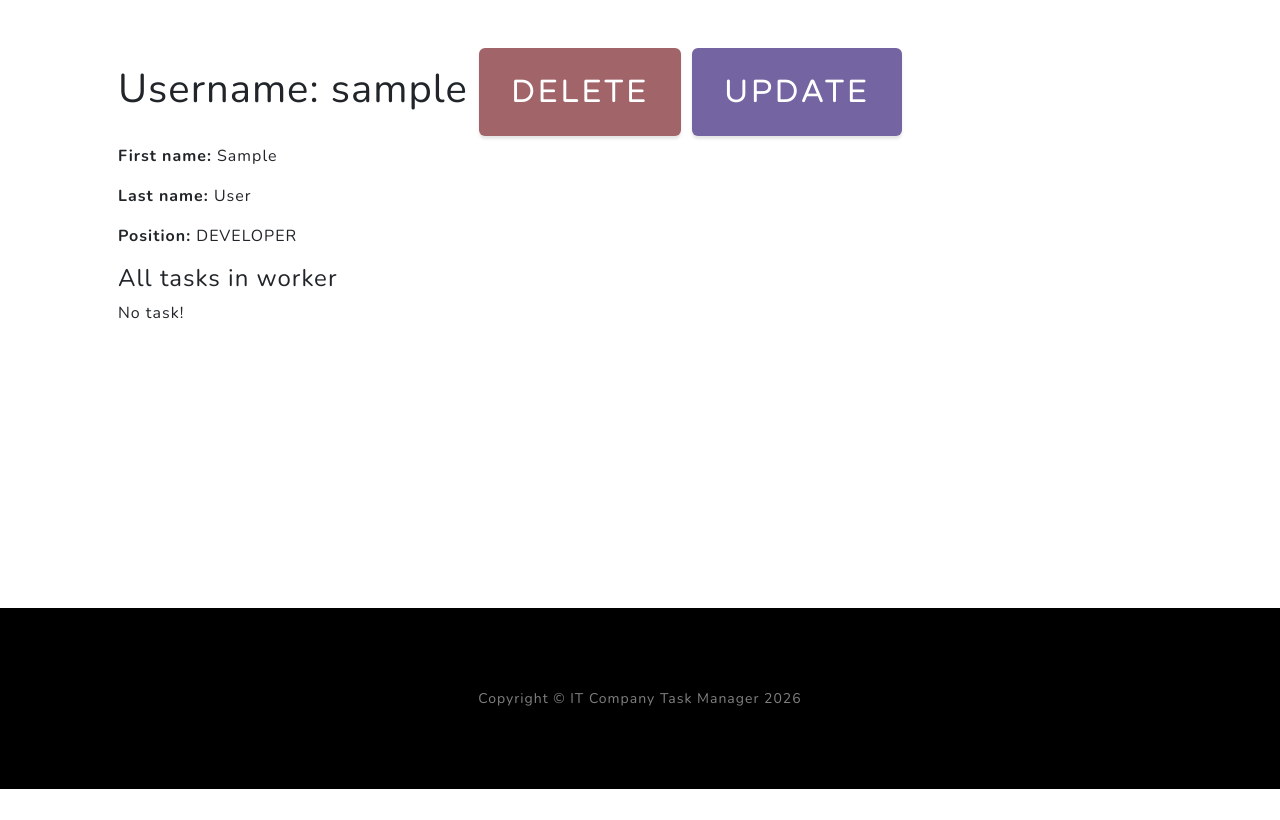
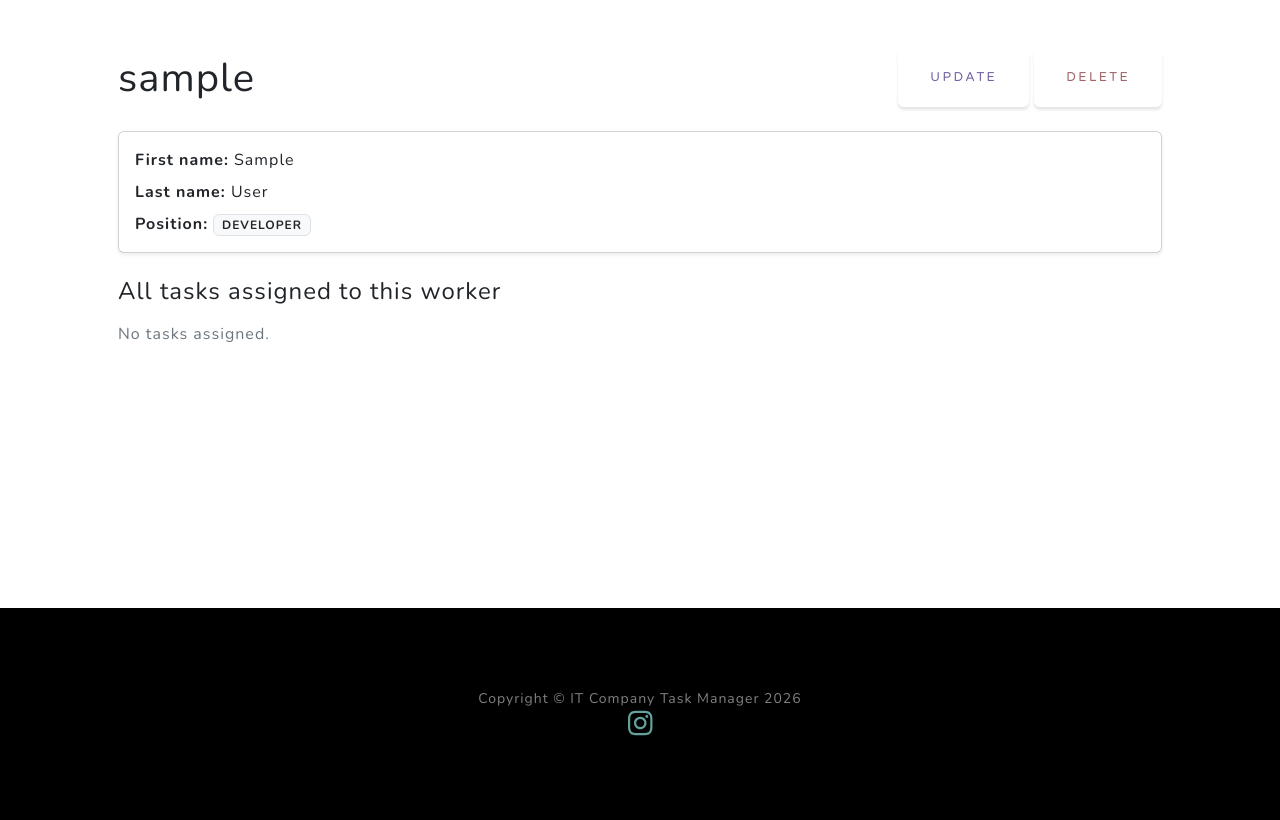
Before and after one commit to spmspi/-IT-Company-Task-Manager, a Django app: page /worker/1/ in a window 1280 px wide. Shown: the part 72-892 px from the top of the page. Before the commit the page ends 861 px from the top, so only its background shows below. Run offline with Django 5.2, Linux system fonts and the light colour scheme; the visitor is signed in with stand-in values (Sample User, id 1); data comes from the database, SQL or seed files in the repository; data that the repository does not hold is empty; some libraries are stand-ins or nearby versions.

Commit message:
read display deteil html and add icon instagram in footer

```diff
--- a/task_manager/settings.py
+++ b/task_manager/settings.py
@@ -28,7 +28,7 @@ DEBUG = True
 ALLOWED_HOSTS = []
 
 AUTH_USER_MODEL = "catalog.Worker"
-
+LOGIN_REDIRECT_URL = "catalog:index"
 
 # Application definition
 
--- a/templates/base.html
+++ b/templates/base.html
@@ -62,6 +62,10 @@
 
     <footer class="footer bg-black small text-center text-white-50">
         <div class="container px-4 px-lg-5">Copyright &copy; IT Company Task Manager 2026</div>
+        <div><a href="https://www.instagram.com/spmspi?igsh=aHN1aW5nbzRxaWZs&utm_source=qr" target="_blank" rel="noopener noreferrer">
+          <i class="fa-brands fa-instagram fa-2x"></i>
+            </a>
+        </div>
     </footer>
 
     <script src="https://cdn.jsdelivr.net/npm/bootstrap@5.2.3/dist/js/bootstrap.bundle.min.js"></script>
--- a/templates/catalog/worker_detail.html
+++ b/templates/catalog/worker_detail.html
@@ -1,48 +1,76 @@
 {% extends "base.html" %}
 
 {% block content %}
-  <h1>
-    Username: {{ worker.username }}
-    <a href="{% url 'catalog:worker-delete' pk=worker.id %}" class="btn btn-danger link-to-page">
-      Delete
-    </a>
+  <div class="d-flex justify-content-between align-items-center mb-4">
+    <h1 class="mb-0">{{ worker.username }}</h1>
+    <div>
+      <a href="{% url 'catalog:worker-update' pk=worker.id %}" class="btn btn-outline-secondary">
+        Update
+      </a>
+      <a href="{% url 'catalog:worker-delete' pk=worker.id %}"
+         class="btn btn-outline-danger">
+        Delete
+      </a>
+    </div>
+  </div>
 
-    <a href="{% url 'catalog:worker-update' pk=worker.id %}" class="btn btn-secondary link-to-page">
-      Update
-    </a>
-  </h1>
+  <div class="card shadow-sm mb-4">
+    <div class="card-body">
+      <p class="mb-2"><strong>First name:</strong> {{ worker.first_name }}</p>
+      <p class="mb-2"><strong>Last name:</strong> {{ worker.last_name }}</p>
+      <p class="mb-0"><strong>Position:</strong>
+        <span class="badge bg-light text-dark border">{{ worker.position }}</span>
+      </p>
+    </div>
+  </div>
 
-  <p><strong>First name:</strong> {{ worker.first_name }}</p>
-  <p><strong>Last name:</strong> {{ worker.last_name }}</p>
-  <p><strong>Position:</strong> {{ worker.position }}</p>
+  <h4 class="mb-3">All tasks assigned to this worker</h4>
 
-  <div class="ml-3">
-    <h4>All tasks in worker</h4>
-  <div class="row row-cols-1 row-cols-md-5 g-6 task-grid">
+  <div class="row row-cols-1 row-cols-md-3 g-3">
     {% for task in worker.assigned_tasks.all %}
       <div class="col">
-        <div class="card h-150 p-3 task-card" style="aspect-ratio: 1 / 1;">
-          <a href="{% url "catalog:task-detail" pk=task.id %} " style="color: black">
-          <h5><strong>Name task:</strong> {{ task.name }} </h5>
-          <p><strong>Assignees:</strong>
-          {% for user in task.assignees.all %}
-            {{ user.username }}{% if not forloop.last %}, {% endif %}
-          {% empty %}
-            <span class="text-muted">No assignees</span>
-          {% endfor %}</p>
-          <p><strong>DeadLine:</strong> {{ task.deadline }}</p>
-          <p><strong>Priority:</strong> {{ task.priority }}</p>
-          {% if task.is_completed == True %}
-          <p><strong>Status:</strong> Completed task</p>
-          {% else %}
-          <p><strong>Status:</strong>Active task</p>
-          {% endif %}
-          <p><strong>Id:</strong>{{task.id}}</p>
-          </a>
-        </div>
+        <a href="{% url 'catalog:task-detail' pk=task.id %}" class="text-decoration-none text-dark">
+          <div class="card h-100 shadow-sm task-card">
+            <div class="card-body">
+              <h5 class="card-title">{{ task.name }}</h5>
+
+              <p class="mb-2">
+                <strong>Assignees:</strong>
+                {% for user in task.assignees.all %}
+                  <span class="badge bg-light text-dark border">{{ user.username }}</span>
+                {% empty %}
+                  <span class="text-muted">No assignees</span>
+                {% endfor %}
+              </p>
+
+              <p class="mb-1 small text-muted">Deadline: {{ task.deadline }}</p>
+              <p class="mb-2 small text-muted">Priority: {{ task.priority }}</p>
+
+              {% if task.is_completed %}
+                <span class="badge bg-success">Completed</span>
+              {% else %}
+                <span class="badge bg-warning text-dark">Active</span>
+              {% endif %}
+
+              <p class="mb-0 mt-2 small text-muted">#{{ task.id }}</p>
+            </div>
+          </div>
+        </a>
       </div>
     {% empty %}
-      <p>No task!</p>
+      <p class="text-muted">No tasks assigned.</p>
     {% endfor %}
   </div>
 {% endblock %}
+
+{% block extra_head %}
+<style>
+  .task-card {
+    transition: transform 0.15s ease, box-shadow 0.15s ease;
+  }
+  .task-card:hover {
+    transform: translateY(-3px);
+    box-shadow: 0 0.5rem 1rem rgba(0,0,0,0.12) !important;
+  }
+</style>
+{% endblock %}
```
Also changed, not shown: templates/catalog/index.html (+80 -5 lines), templates/catalog/task_detail.html (+53 -39 lines), static/assets/img/bg-masthead.jpg (deleted), static/assets/img/bg-signup.jpg (deleted), static/assets/img/demo-image-01.jpg (deleted), static/assets/img/demo-image-02.jpg (deleted), static/assets/img/ipad.png (deleted), templates/catalog/my_task_list.html (line endings or trailing spaces), templates/catalog/task_form.html (line endings or trailing spaces), templates/catalog/task_list.html (line endings or trailing spaces), templates/catalog/worker_form.html (line endings or trailing spaces), templates/catalog/worker_list.html (line endings or trailing spaces), templates/includes/sidebar.html (line endings or trailing spaces).
